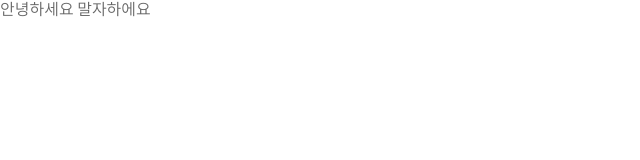
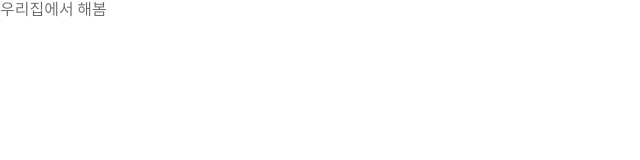
Before and after one commit to mej6712/React-todo, a React (Create React App) app: page / in a window 1280 px wide. Shown: the top 160 px of the page, without its empty margins (0-640 px from the left). Built offline with nearby package versions, Linux system fonts and the light colour scheme.

Commit message:
집에서 커밋

```diff
--- a/src/App.js
+++ b/src/App.js
@@ -1,7 +1,7 @@
 function App() {
   return (
     <>
-      안녕하세요 말자하에요
+      우리집에서 해봄
     </>
   );
 }
```
